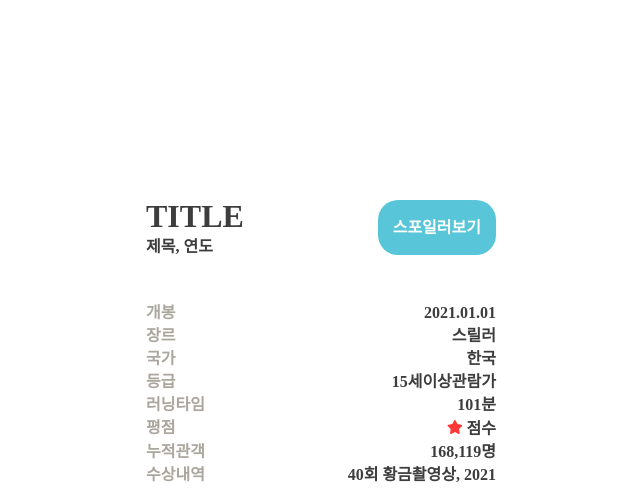
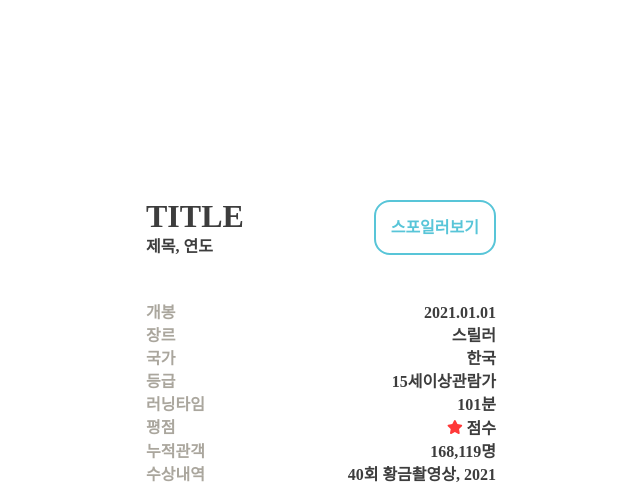
Before and after one commit to heesungjang/movie26-proejct, a Flask app: template templates/detail.html in a window 1280 px wide. Shown: the part 150-645 px from the top of the page, without its empty margins (319-959 px from the left). Run offline with Flask 2, Linux system fonts and the light colour scheme; the template is opened without the code that fills it, so the values that code supplies are empty.

Commit message:
[feat] 버튼 스타일 변경

```diff
--- a/static/css/detail.css
+++ b/static/css/detail.css
@@ -29,12 +29,47 @@
 /* 스포일러보기 */
 .detail__titles a {
   padding: 5px 15px;
-    background-color: var(--mint);
-    color: white;
-    border-radius: 20px;
   display: flex;
   flex-direction: column;
   justify-content: center;
+  color: var(--mint);
+  border: 2px solid var(--mint);
+  border-radius: 1em;
+  transition: all 0.2s ease-in-out;
+  position: relative;
+  overflow: hidden;
+}
+
+.detail__titles a:before {
+  content: '';
+  background-color: rgba(255, 255, 255, 0.5);
+  height: 100%;
+  width: 3em;
+  display: block;
+  position: absolute;
+  top: 0;
+  left: -4.5em;
+  transform: skewX(-45deg) translateX(0);
+  transition: none;
+}
+
+.detail__titles a:hover {
+  background-color: var(--mint);
+  color: #fff;
+  border-bottom: 4px solid darken(var(--mint), 10%);
+}
+
+.detail__titles a:hover:before {
+  transform: skewX(-45deg) translateX(13.5em);
+  transition: all 0.5s ease-in-out;
+}
+@keyframes sheen {
+  0% {
+    transform: skewY(-45deg) translateX(0);
+  }
+  100% {
+    transform: skewY(-45deg) translateX(12.5em);
+  }
 }
 
 /* 영화 소개 */
```
Lines whose indentation alone changed are shown as unchanged.
